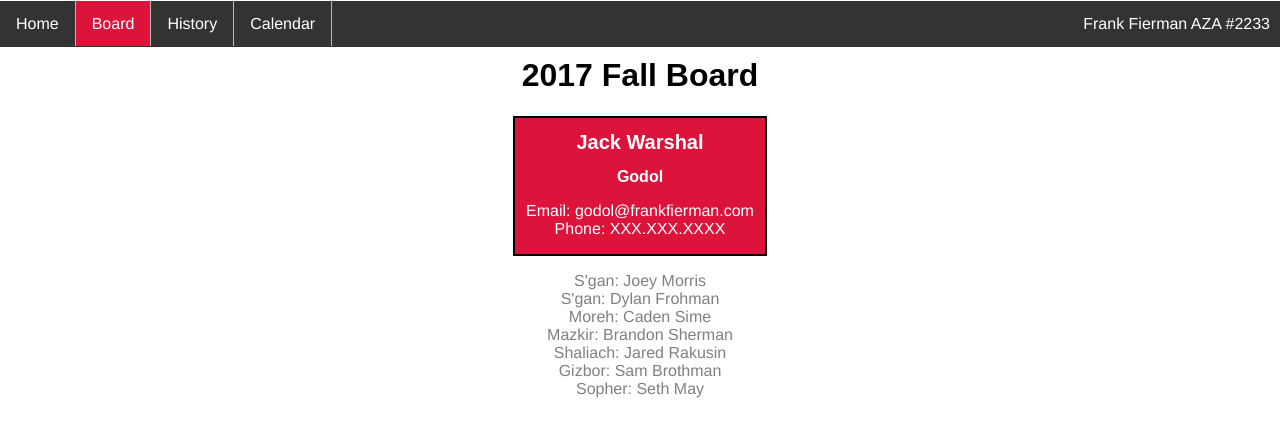
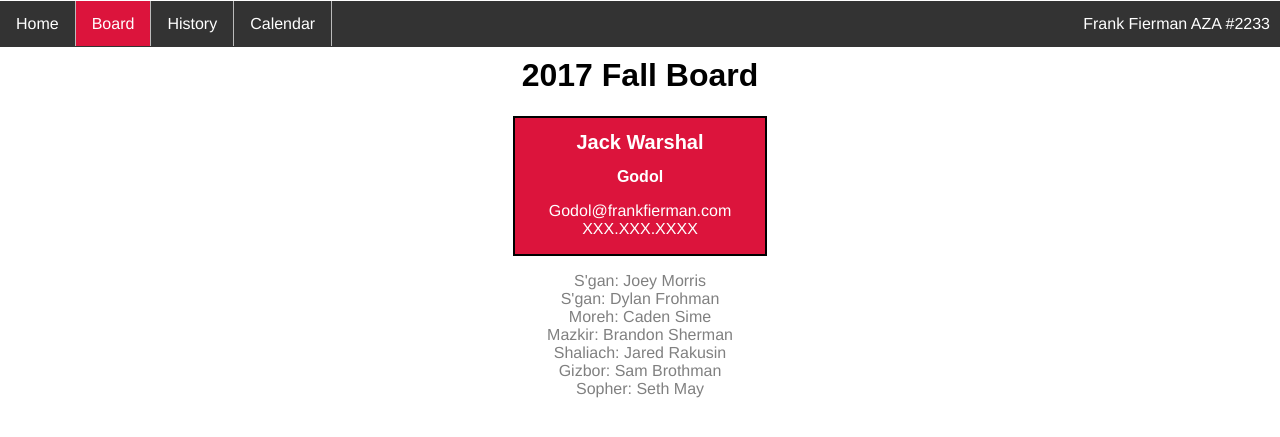
Before and after one commit to fiermanmazkir/fiermanmazkir.github.io, a Jekyll site: the page built from board/index.md, in a window 1280 px wide. Shown: the top 437 px of the page. Built offline with Jekyll 4.4.1, drawn with Linux system fonts in a browser that asks for light colours.

Commit message:
Update index.md

```diff
--- a/board/index.md
+++ b/board/index.md
@@ -12,8 +12,8 @@ cat: board
 <div class="godol-board">
          <h1 class="godol-board">Jack Warshal</h1>
 	 <h2 class="godol-board">Godol</h2>
-	 <p class="godol-board">Email: godol@frankfierman.com<br>
-	 Phone: XXX.XXX.XXXX</p>
+	 <p class="godol-board">Godol@frankfierman.com<br>
+	 XXX.XXX.XXXX</p>
 </div>
 <p>
 	 S'gan: Joey Morris<br>
```
